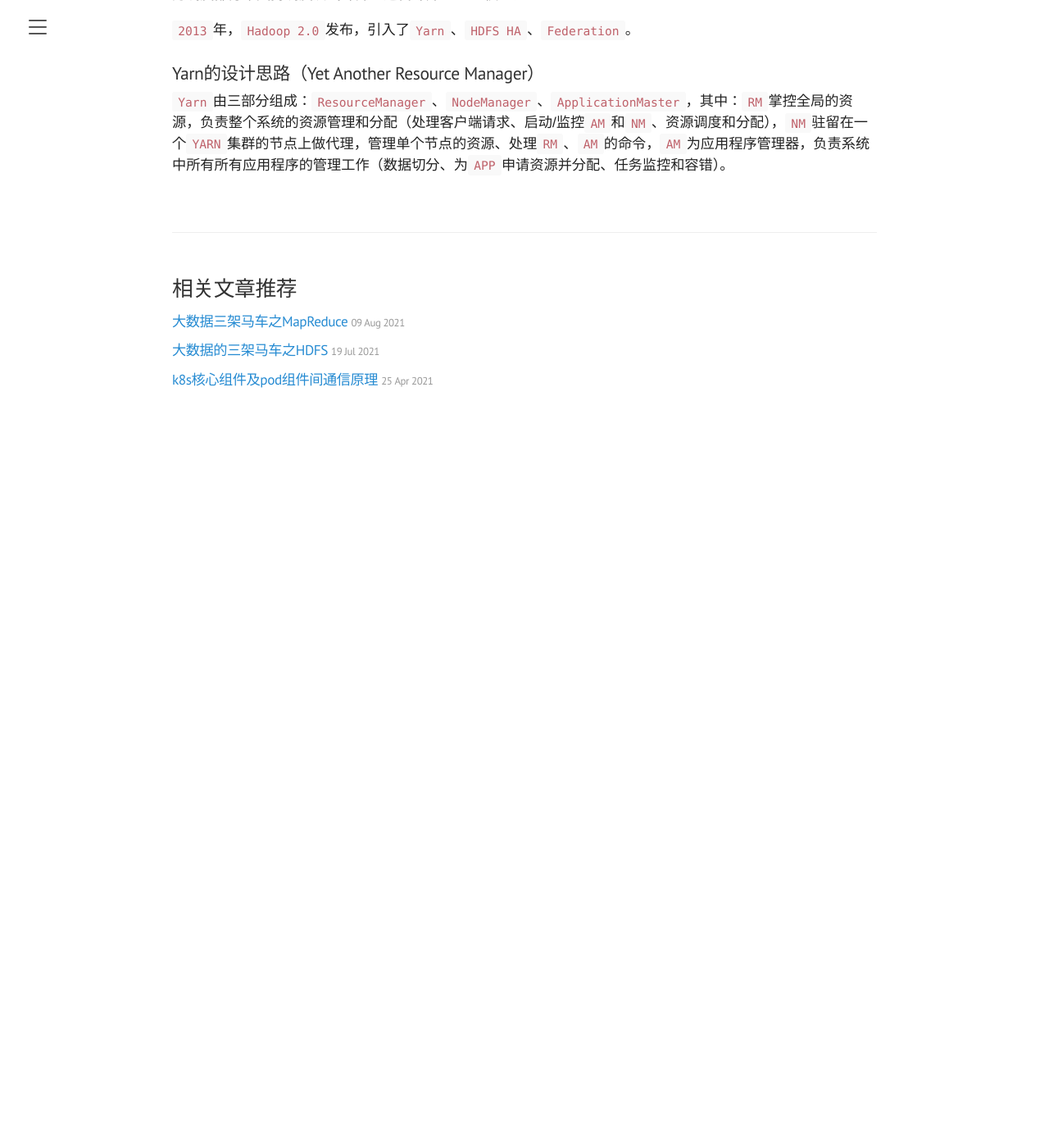
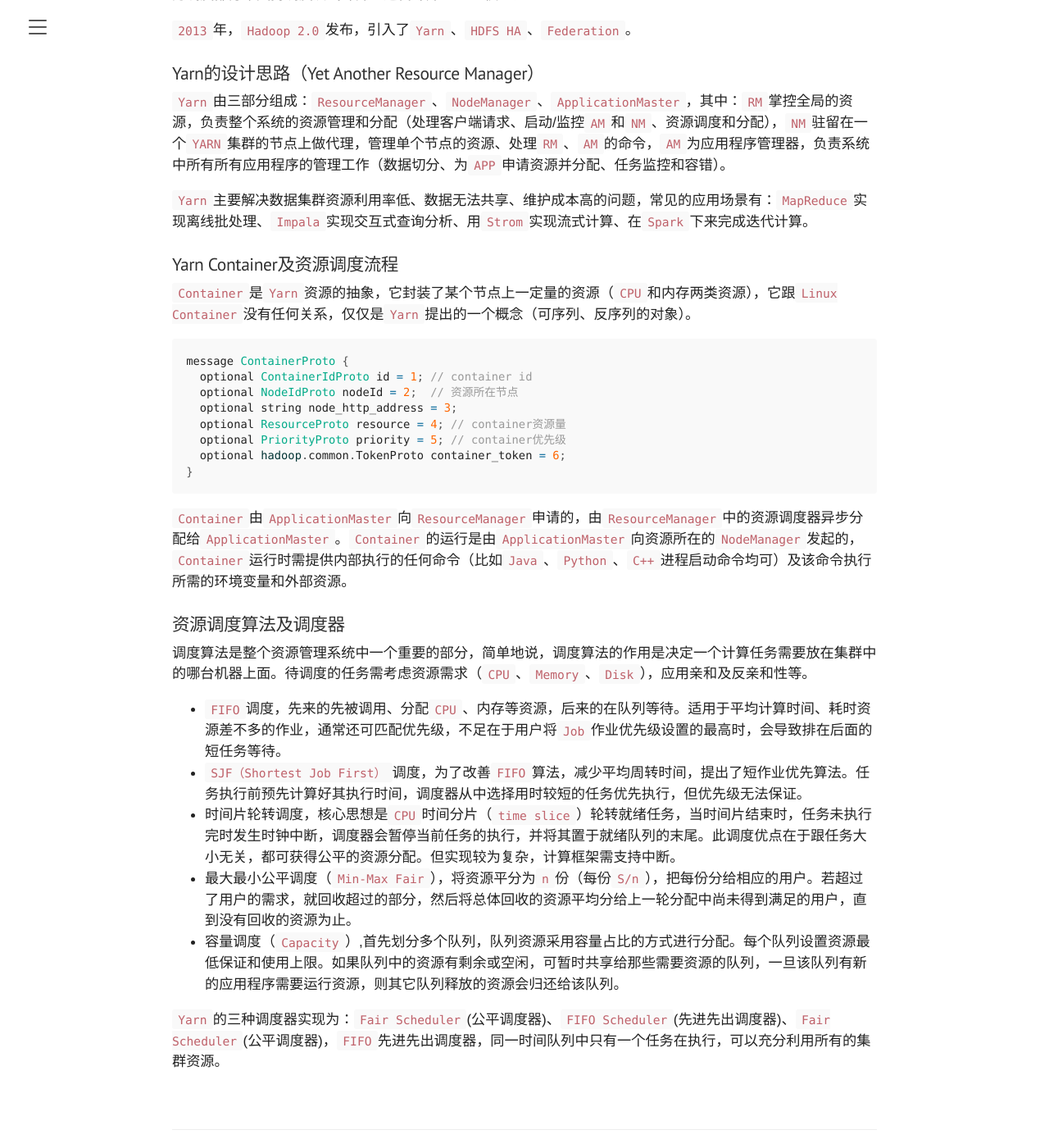
Before and after one commit to dongma/dongma.github.io, a Jekyll site: the page built from _posts/2021-11-07-yarn-resource-scheduler.md, in a window 1280 px wide and 1400 px high, scrolled down 270 px. Shown: the whole window at 82% size. Built offline with Jekyll 4.4.1, drawn with Linux system fonts in a browser that asks for light colours; before the commit the page ends 900 px from its top, so only the background shows below that; some of the changed text lies outside the part shown.

Commit message:
resource scheduler algorithm, such as FIFO、SJF、Min-Max Fair、Capacity

````diff
--- a/_posts/2021-11-07-yarn-resource-scheduler.md
+++ b/_posts/2021-11-07-yarn-resource-scheduler.md
@@ -8,3 +8,30 @@
 
 ### Yarn的设计思路（Yet Another Resource Manager）
 `Yarn`由三部分组成：`ResourceManager`、`NodeManager`、`ApplicationMaster`，其中：`RM`掌控全局的资源，负责整个系统的资源管理和分配（处理客户端请求、启动/监控`AM`和`NM`、资源调度和分配），`NM`驻留在一个`YARN`集群的节点上做代理，管理单个节点的资源、处理`RM`、`AM`的命令，`AM`为应用程序管理器，负责系统中所有所有应用程序的管理工作（数据切分、为`APP`申请资源并分配、任务监控和容错）。
+
+`Yarn`主要解决数据集群资源利用率低、数据无法共享、维护成本高的问题，常见的应用场景有：`MapReduce`实现离线批处理、`Impala`实现交互式查询分析、用`Strom`实现流式计算、在`Spark`下来完成迭代计算。
+<!-- more -->
+
+### Yarn Container及资源调度流程
+`Container`是`Yarn`资源的抽象，它封装了某个节点上一定量的资源（`CPU`和内存两类资源），它跟`Linux Container`没有任何关系，仅仅是`Yarn`提出的一个概念（可序列、反序列的对象）。
+```scala
+message ContainerProto {
+  optional ContainerIdProto id = 1; // container id
+  optional NodeIdProto nodeId = 2;  // 资源所在节点
+  optional string node_http_address = 3;
+  optional ResourceProto resource = 4; // container资源量
+  optional PriorityProto priority = 5; // container优先级
+  optional hadoop.common.TokenProto container_token = 6;
+}
+```
+`Container`由`ApplicationMaster`向`ResourceManager`申请的，由`ResourceManager`中的资源调度器异步分配给`ApplicationMaster`。`Container`的运行是由`ApplicationMaster`向资源所在的`NodeManager`发起的，`Container`运行时需提供内部执行的任何命令（比如`Java`、`Python`、`C++`进程启动命令均可）及该命令执行所需的环境变量和外部资源。
+
+### 资源调度算法及调度器
+调度算法是整个资源管理系统中一个重要的部分，简单地说，调度算法的作用是决定一个计算任务需要放在集群中的哪台机器上面。待调度的任务需考虑资源需求（`CPU`、`Memory`、`Disk`），应用亲和及反亲和性等。
+* `FIFO`调度，先来的先被调用、分配`CPU`、内存等资源，后来的在队列等待。适用于平均计算时间、耗时资源差不多的作业，通常还可匹配优先级，不足在于用户将`Job`作业优先级设置的最高时，会导致排在后面的短任务等待。
+* `SJF（Shortest Job First）`调度，为了改善`FIFO`算法，减少平均周转时间，提出了短作业优先算法。任务执行前预先计算好其执行时间，调度器从中选择用时较短的任务优先执行，但优先级无法保证。
+* 时间片轮转调度，核心思想是`CPU`时间分片（`time slice`）轮转就绪任务，当时间片结束时，任务未执行完时发生时钟中断，调度器会暂停当前任务的执行，并将其置于就绪队列的末尾。此调度优点在于跟任务大小无关，都可获得公平的资源分配。但实现较为复杂，计算框架需支持中断。
+* 最大最小公平调度（`Min-Max Fair`），将资源平分为`n`份（每份`S/n`），把每份分给相应的用户。若超过了用户的需求，就回收超过的部分，然后将总体回收的资源平均分给上一轮分配中尚未得到满足的用户，直到没有回收的资源为止。
+* 容量调度（`Capacity`）,首先划分多个队列，队列资源采用容量占比的方式进行分配。每个队列设置资源最低保证和使用上限。如果队列中的资源有剩余或空闲，可暂时共享给那些需要资源的队列，一旦该队列有新的应用程序需要运行资源，则其它队列释放的资源会归还给该队列。
+
+`Yarn`的三种调度器实现为：`Fair Scheduler`(公平调度器)、`FIFO Scheduler`(先进先出调度器)、`Fair Scheduler`(公平调度器)，`FIFO`先进先出调度器，同一时间队列中只有一个任务在执行，可以充分利用所有的集群资源。
````
Also changed, not shown: other parts of _posts/2021-11-07-yarn-resource-scheduler.md (+1 -1 lines).
